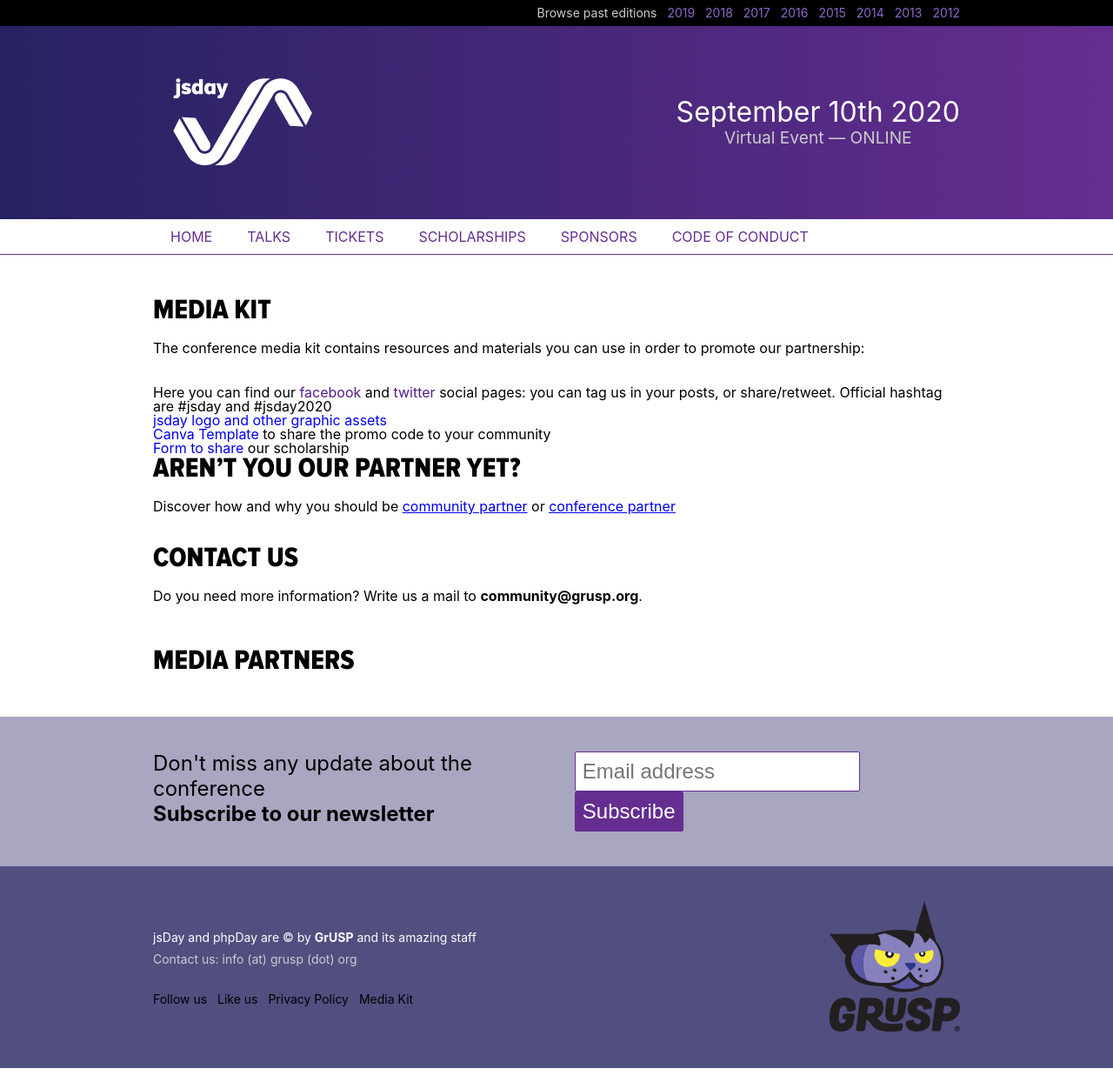
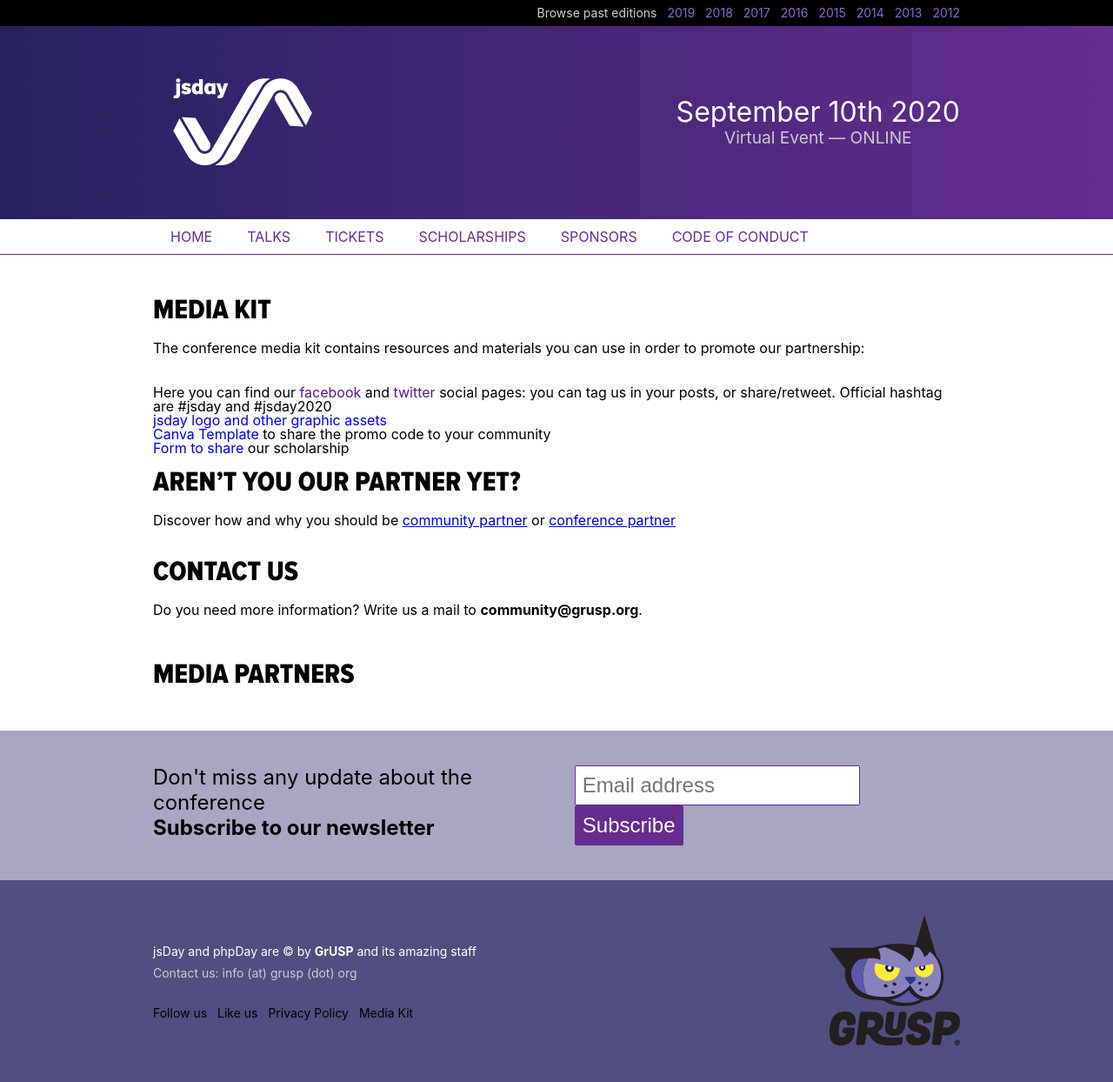
Before and after one commit to giuliatosato/2020.jsday.it, a Jekyll site: the page built from media.html, in a window 1280 px wide. Shown: the whole page at 87% size. Built offline with Jekyll 4.4.1, drawn with Linux system fonts in a browser that asks for light colours; comment, search, counter and statistics services are not loaded.

Commit message:
Update intro.html

```diff
--- a/_includes/media/intro.html
+++ b/_includes/media/intro.html
@@ -12,8 +12,8 @@
       <li>Here you can find our  <a href="">facebook</a> and <a href="">twitter</a> social pages: you can tag us in your posts, or share/retweet. Official hashtag are <strong>#jsday</strong> and <strong>#jsday2020</strong>      </li>
       <li><a href="https://drive.google.com/drive/folders/1OBpUU6weNFsJf21i2wd-yWZuRLKqQC20?usp=sharing">jsday logo and other graphic assets</a></li>
       <li><a href="https://www.canva.com/design/DAEBCQ-6uKs/share/preview?token=n51K_EbJIkOUhfmNEL-N0w&amp;role=EDITOR&amp;utm_content=DAEBCQ-6uKs&amp;utm_campaign=designshare&amp;utm_medium=link&amp;utm_source=sharebutton">Canva Template</a> to share the promo code to your community</li>
-      <li><a href="https://forms.gle/FCC7jfftUwsZjKtC7">Form to share</a> our scholarship</li>
-             </ul></p>
+      <li><a href="https://forms.gle/FCC7jfftUwsZjKtC7">Form to share</a> our scholarship<br></li>
+             </ul></p><br>
              </div>
 
          <div class="container">
```
